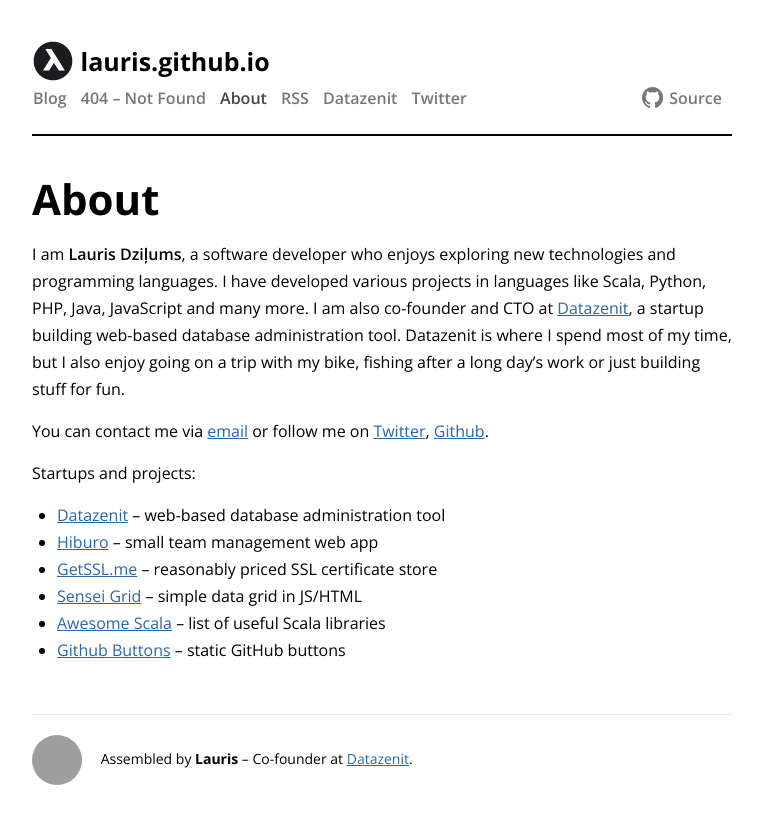
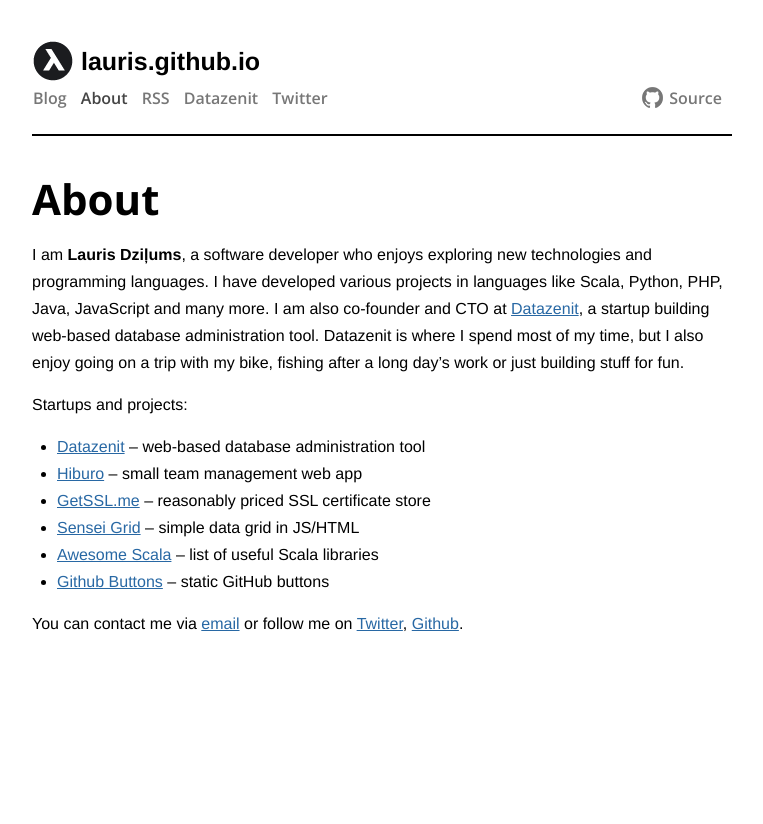
Before and after one commit to lauris/lauris.github.com, a Jekyll site: the page built from about.md, in a window 1280 px wide. Shown: the top 824 px of the page, without its empty margins (258-1021 px from the left). Built offline with Jekyll 4.4.1, drawn with Linux system fonts in a browser that asks for light colours; comment, search, counter and statistics services are not loaded; grey boxes are pictures that could not be loaded.

Commit message:
Add conditional comments and updated author's footer.

```diff
--- a/_includes/header.html
+++ b/_includes/header.html
@@ -7,7 +7,7 @@
   {% assign current = page.title %}
   <a href="/" class="page-link{% if current == null %} active{% endif %}">Blog</a>
   {% for page in site.pages %}
-    {% if page.title %}
+    {% if page.title and page.permalink != "/404.html" %}
       <a class="page-link{% if current == page.title %} active{% endif %}"
         href="{{ page.url | prepend: site.baseurl }}">{{ page.title }}</a>
     {% endif %}
--- a/_includes/post.html
+++ b/_includes/post.html
@@ -21,15 +21,20 @@
   </div>
 
 </div>
-{% if content %}
+{% if content and page.author_footer != false %}
 <div class="article-author">
+    <div class="avatar">
     <img width="50" height="50" src="https://gravatar.com/avatar/28d7dcf5ee6718ea6de4b077ac3159a7?s=50" alt="{{ post.author }} Avatar"/>
-    <span class="name">
-        Assembled by <b>Lauris</b> &ndash; Co-founder at
-        <a href="http://datazenit.com"
-           title="Easy to use web application for editing, visualizing and sharing data.">Datazenit</a>.
-    </span>
+    </div>
+    <div class="name">
+        <h4>Assembled by <b>Lauris Dziļums</b> </h4>
+        CTO and co-founder at
+        <a href="http://datazenit.com">Datazenit</a>
+    </div>
 </div>
 
-{% include disqus.html %}
+{% if page.comments != false %}
+    {% include disqus.html %}
 {% endif %}
+
+{% endif %}
--- a/css/lambda.css
+++ b/css/lambda.css
@@ -1,6 +1,6 @@
 html{color:#000;background:#FFF;}body,div,dl,dt,dd,ul,ol,li,h1,h2,h3,h4,h5,h6,pre,code,form,fieldset,legend,input,textarea,p,blockquote,th,td{margin:0;padding:0;}table{border-collapse:collapse;border-spacing:0;}fieldset,img{border:0;}address,caption,cite,code,dfn,em,strong,th,var{font-style:normal;font-weight:normal;}li{list-style:none;}caption,th{text-align:left;}h1,h2,h3,h4,h5,h6{font-size:100%;font-weight:normal;}q:before,q:after{content:'';}abbr,acronym{border:0;font-variant:normal;}sup{vertical-align:text-top;}sub{vertical-align:text-bottom;}input,textarea,select{font-family:inherit;font-size:inherit;font-weight:inherit;}input,textarea,select{*font-size:100%;}legend{color:#000;}
 body {
-    font: 14px/18px "Open Sans", "Helvetica Neue", Arial, sans-serif;
+    font: 14px/18px "Helvetica Neue", Arial, sans-serif;
     padding-bottom: 40px;
 }
 
@@ -15,7 +15,9 @@
     border-bottom: 1px solid #ccc;
     border-top-style: none;
 }
-
+h1, h2, h3, h4, .links {
+    font-family:"Open Sans", "Helvetica Neue", Arial, sans-serif;
+}
 h1, h2 {
     font-weight: 700;
 }
@@ -261,6 +263,21 @@
     /*margin-right: 20px;*/
     font-size: 14px;
     border-top: 1px solid #e7e7e7;
+    overflow: auto;
+}
+.article-author .avatar {
+    float: left;
+}
+.article-author .name {
+    margin-top: 5px;
+    float: left;
+}
+.article-author h4 {
+    font-size: 18px;
+    margin-bottom: 6px;
+}
+.article-author h4 b {
+    font-weight: 600;
 }
 .article-author img {
     border-radius: 50%;
```
Also changed, not shown: about.md (+4 -2 lines).
